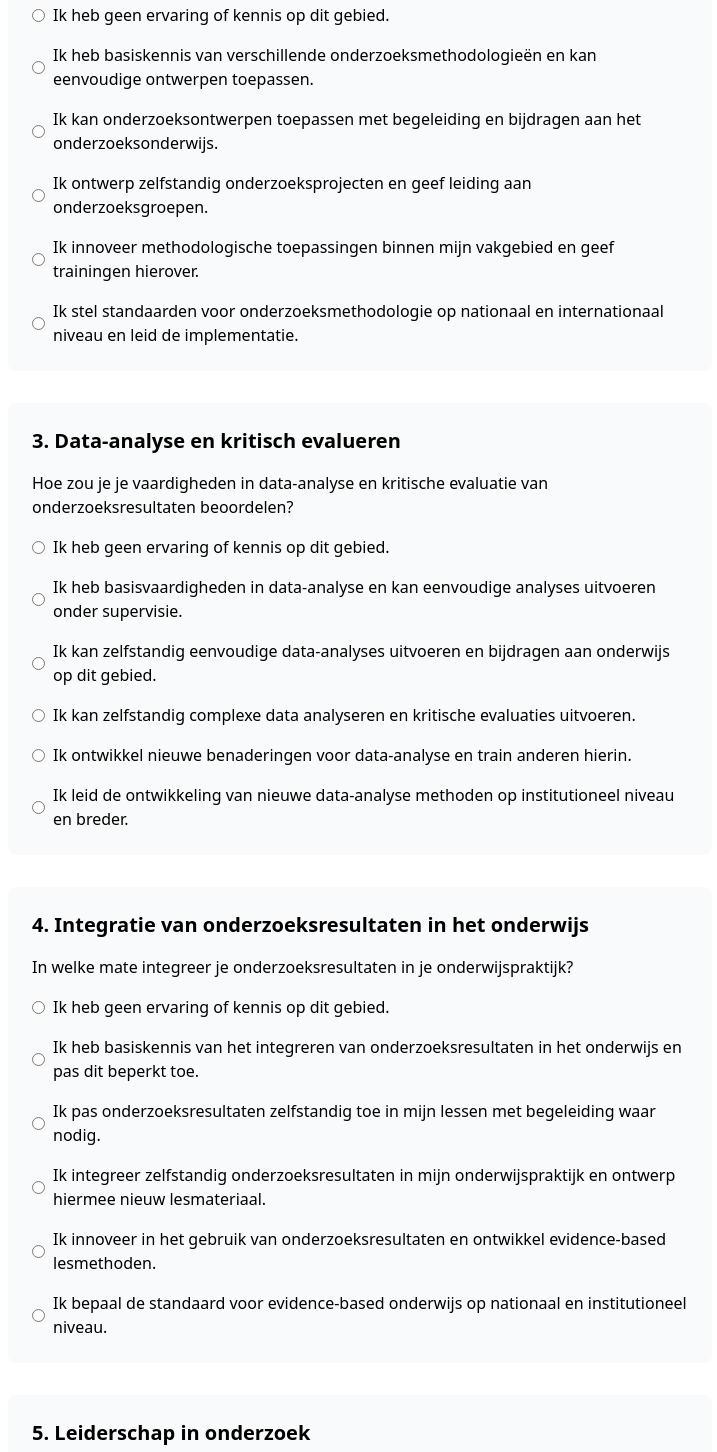
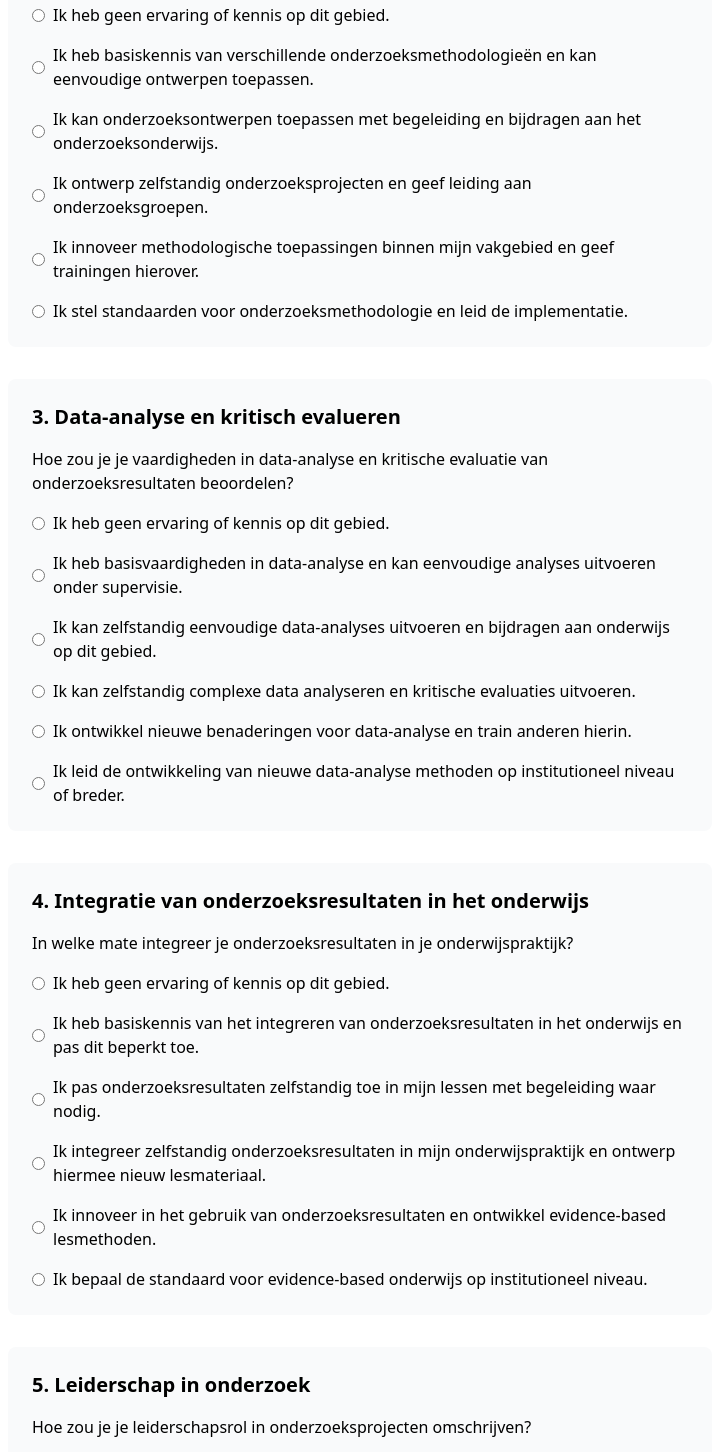
Before and after one commit to hanbedrijfskunde/onderzoekend-vermogen-scan, a plain HTML site: page index.html in a window 1280 px wide. Shown: the part 1359-2811 px from the top of the page, without its empty margins (280-997 px from the left). Drawn offline with nearby package versions, Linux system fonts and the light colour scheme.

Commit message:
Minor textual edits

```diff
--- a/index.html
+++ b/index.html
@@ -66,7 +66,7 @@
                         <label class="flex items-center gap-2"><input type="radio" name="q2" value="2"> Ik kan onderzoeksontwerpen toepassen met begeleiding en bijdragen aan het onderzoeksonderwijs.</label>
                         <label class="flex items-center gap-2"><input type="radio" name="q2" value="3"> Ik ontwerp zelfstandig  onderzoeksprojecten en geef leiding aan onderzoeksgroepen.</label>
                         <label class="flex items-center gap-2"><input type="radio" name="q2" value="4"> Ik innoveer methodologische toepassingen binnen mijn vakgebied en geef trainingen hierover.</label>
-                        <label class="flex items-center gap-2"><input type="radio" name="q2" value="5"> Ik stel standaarden voor onderzoeksmethodologie op nationaal en internationaal niveau en leid de implementatie.</label>
+                        <label class="flex items-center gap-2"><input type="radio" name="q2" value="5"> Ik stel standaarden voor onderzoeksmethodologie en leid de implementatie.</label>
                     </div>
                 </div>
 
@@ -79,7 +79,7 @@
                         <label class="flex items-center gap-2"><input type="radio" name="q3" value="2"> Ik kan zelfstandig eenvoudige data-analyses uitvoeren en bijdragen aan onderwijs op dit gebied.</label>
                         <label class="flex items-center gap-2"><input type="radio" name="q3" value="3"> Ik kan zelfstandig complexe data analyseren en kritische evaluaties uitvoeren.</label>
                         <label class="flex items-center gap-2"><input type="radio" name="q3" value="4"> Ik ontwikkel nieuwe benaderingen voor data-analyse en train anderen hierin.</label>
-                        <label class="flex items-center gap-2"><input type="radio" name="q3" value="5"> Ik leid de ontwikkeling van nieuwe data-analyse methoden op institutioneel niveau en breder.</label>
+                        <label class="flex items-center gap-2"><input type="radio" name="q3" value="5"> Ik leid de ontwikkeling van nieuwe data-analyse methoden op institutioneel niveau of breder.</label>
                     </div>
                 </div>
 
@@ -92,7 +92,7 @@
                         <label class="flex items-center gap-2"><input type="radio" name="q4" value="2"> Ik pas onderzoeksresultaten zelfstandig toe in mijn lessen met begeleiding waar nodig.</label>
                         <label class="flex items-center gap-2"><input type="radio" name="q4" value="3"> Ik integreer zelfstandig onderzoeksresultaten in mijn onderwijspraktijk en ontwerp hiermee nieuw lesmateriaal.</label>
                         <label class="flex items-center gap-2"><input type="radio" name="q4" value="4"> Ik innoveer in het gebruik van onderzoeksresultaten en ontwikkel evidence-based lesmethoden.</label>
-                        <label class="flex items-center gap-2"><input type="radio" name="q4" value="5"> Ik bepaal de standaard voor evidence-based onderwijs op nationaal en institutioneel niveau.</label>
+                        <label class="flex items-center gap-2"><input type="radio" name="q4" value="5"> Ik bepaal de standaard voor evidence-based onderwijs op institutioneel niveau.</label>
                     </div>
                 </div>
 
@@ -105,7 +105,7 @@
                         <label class="flex items-center gap-2"><input type="radio" name="q5" value="2"> Ik leid kleine onderzoeksprojecten met enige begeleiding en draag bij aan projectmanagement.</label>
                         <label class="flex items-center gap-2"><input type="radio" name="q5" value="3"> Ik kan zelfstandig grotere onderzoeksprojecten leiden en draag bij aan het onderzoeksprogramma.</label>
                         <label class="flex items-center gap-2"><input type="radio" name="q5" value="4"> Ik bevorder samenwerking en innovatie binnen onderzoeksprojecten en ondersteun collega's hierin.</label>
-                        <label class="flex items-center gap-2"><input type="radio" name="q5" value="5"> Ik word erkend als leider in onderzoeksmanagement op nationaal en internationaal niveau.</label>
+                        <label class="flex items-center gap-2"><input type="radio" name="q5" value="5"> Ik word erkend als leider in onderzoeksmanagement binnen de instelling.</label>
                     </div>
                 </div>
 
@@ -131,7 +131,7 @@
                         <label class="flex items-center gap-2"><input type="radio" name="q7" value="2"> Ik volg regelmatig bijscholing met enige begeleiding om mijn kennis te verbeteren.</label>
                         <label class="flex items-center gap-2"><input type="radio" name="q7" value="3"> Ik zoek zelfstandig naar relevante trainingen en pas deze kennis toe in mijn werk.</label>
                         <label class="flex items-center gap-2"><input type="radio" name="q7" value="4"> Ik ontwikkel mijn eigen kennis actief en geef trainingen aan anderen binnen mijn instelling.</label>
-                        <label class="flex items-center gap-2"><input type="radio" name="q7" value="5"> Ik word erkend als expert in kennisontwikkeling en geef trainingen op nationaal niveau.</label>
+                        <label class="flex items-center gap-2"><input type="radio" name="q7" value="5"> Ik word erkend als expert in kennisontwikkeling en geef trainingen op instellingsniveau.</label>
                     </div>
                 </div>
             </div>
```
